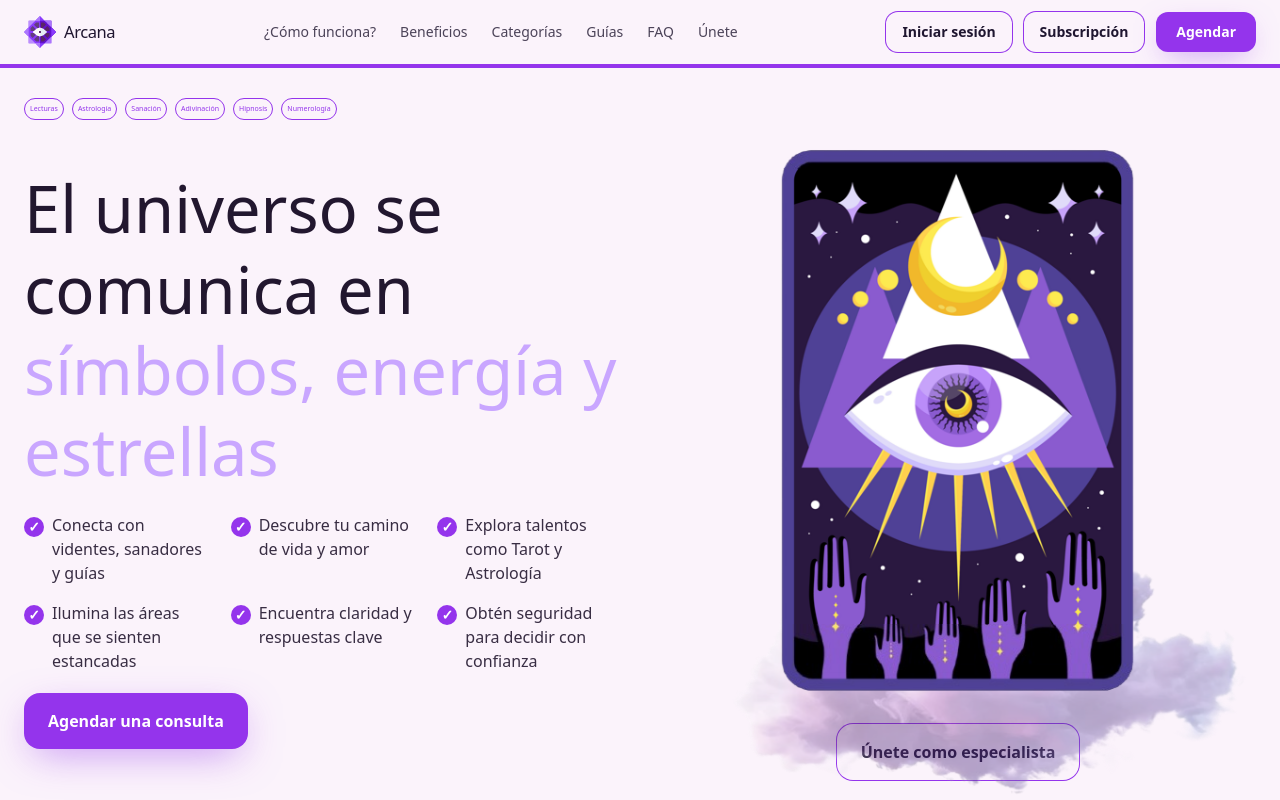
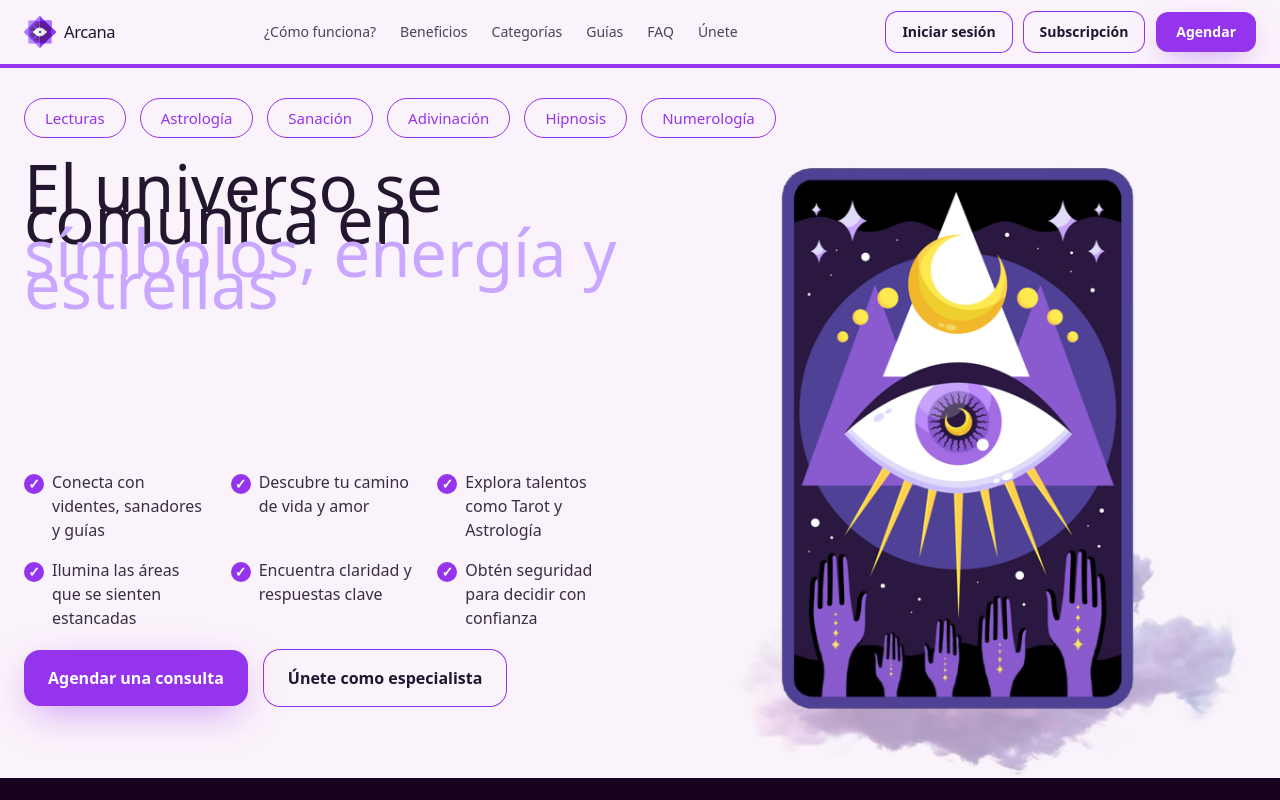
Before and after one commit to arcana302-art/arcana-v2, a Next.js app: page / in a window 1280 px wide. Shown: the top 800 px of the page. Built offline with nearby package versions, Linux system fonts and the light colour scheme.

Commit message:
Update Hero.tsx

```diff
--- a/app/components/Hero.tsx
+++ b/app/components/Hero.tsx
@@ -40,22 +40,22 @@ export default function Hero() {
         {/* TALENTS */}
         <nav
           aria-label="Talentos"
-          className="flex flex-wrap gap-2 mb-3 sm:mb-4 talents-row"
+          className="flex flex-wrap gap-3 sm:gap-3.5 mb-3 sm:mb-4 talents-row"
         >
           {talents.map((t) => (
             <Link
               key={t.href}
               href={t.href}
-              className="group rounded-full inline-flex items-center border border-[--chip-border] bg-[--chip-bg] hover:bg-[--chip-bg-hover] hover:shadow-[0_0_0_3px_rgba(148,52,236,0.15)] transition-colors"
+              className="group rounded-full px-4 sm:px-5 h-10 inline-flex items-center
+                text-[15px] sm:text-[15px]
+                border border-[--chip-border] bg-[--chip-bg]
+                hover:bg-[--chip-bg-hover] hover:shadow-[0_0_0_3px_rgba(148,52,236,0.15)]
+                transition-colors"
               style={{
                 ['--chip-border' as any]: BTN_PURPLE,
                 ['--chip-bg' as any]: 'transparent',
                 ['--chip-bg-hover' as any]: 'rgba(148,52,236,0.06)',
                 color: BTN_PURPLE,
-                height: 22, // Mobile ajustado
-                fontSize: 7, // Mobile más legible
-                paddingLeft: 5,
-                paddingRight: 5,
               } as React.CSSProperties}
             >
               {t.label}
@@ -81,10 +81,13 @@ export default function Hero() {
                   width={560}
                   height={790}
                   priority
-                  className="h-auto w-full scale-[1.2]" // 20% más grande
+                  className="h-auto w-full scale-[1.25]" // 5% extra tamaño sobre 20% previo
                 />
               </div>
             </div>
+
+            {/* SPACING BETWEEN TITLE AND BULLETS */}
+            <div className="mt-6 sm:mt-[25%]"></div>
 
             {/* BULLETS */}
             <div className="grid grid-cols-1 sm:grid-cols-2 md:grid-cols-3 gap-x-6 gap-y-4 mt-4 sm:mt-5 bullets-grid">
@@ -96,14 +99,20 @@ export default function Hero() {
               ))}
             </div>
 
-            {/* BUTTON DESKTOP LEFT */}
-            <div className="hidden lg:flex lg:justify-start mt-5">
+            {/* BUTTONS DESKTOP */}
+            <div className="hidden lg:flex lg:gap-4 mt-5">
               <a
                 href="#"
                 className="inline-flex items-center justify-center rounded-2xl px-6 h-14 text-white text-base font-semibold"
                 style={{ backgroundColor: BTN_PURPLE, boxShadow: '0 12px 40px -10px rgba(148,52,236,0.55)' }}
               >
                 Agendar una consulta
+              </a>
+              <a
+                href="#"
+                className="inline-flex items-center justify-center rounded-2xl px-6 h-14 text-[#1f1630] font-semibold bg-transparent ring-1 ring-[#9434ec] hover:bg-[#9434ec]/10 transition"
+              >
+                Únete como especialista
               </a>
             </div>
           </div>
@@ -126,16 +135,6 @@ export default function Hero() {
                 className="h-auto w-[330px] lg:w-[390px]"
               />
             </div>
-
-            {/* BUTTON DESKTOP RIGHT */}
-            <div className="mt-5">
-              <a
-                href="#"
-                className="inline-flex items-center justify-center rounded-2xl px-6 h-14 text-[#1f1630] font-semibold bg-transparent ring-1 ring-[#9434ec] hover:bg-[#9434ec]/10 transition"
-              >
-                Únete como especialista
-              </a>
-            </div>
           </div>
         </div>
       </div>
@@ -156,18 +155,48 @@ export default function Hero() {
 
         /* MOBILE */
         @media (max-width: 639px) {
-          .talents-row { margin-bottom: 16px; justify-content: space-between; flex-wrap: wrap; }
-          .hero-title-1 { font-size: 35px; font-weight: normal; }
-          .hero-card-mobile img { width: 100% !important; height: auto; }
-          .bullets-grid { grid-template-columns: repeat(2, minmax(0, 1fr)); gap-x: 12px; gap-y: 16px; margin-bottom: 16px; }
-          .bullet-text { font-size: 14px; line-height: 1.4; }
-          .hero-title-wrapper { flex-direction: row; align-items: center; justify-content: flex-start; gap: 16px; }
+          .talents-row {
+            margin-bottom: 16px;
+            justify-content: space-between;
+            flex-wrap: wrap;
+          }
+          .hero-title-1 {
+            font-size: 35px;
+            font-weight: normal;
+            line-height: 1.1;
+          }
+          .hero-card-mobile img {
+            width: 100% !important;
+            height: auto;
+          }
+          .bullets-grid {
+            grid-template-columns: repeat(2, minmax(0, 1fr));
+            gap-x: 12px;
+            gap-y: 16px;
+            margin-bottom: 16px;
+          }
+          .bullet-text {
+            font-size: 14px;
+            line-height: 1.4;
+          }
+          .hero-title-wrapper {
+            flex-direction: row;
+            align-items: center;
+            justify-content: flex-start;
+            gap: 16px;
+          }
         }
 
         /* DESKTOP */
         @media (min-width: 1024px) {
-          .hero-title-1 { font-size: 65px; font-weight: normal; }
-          .bullet-text { font-size: 16px; }
+          .hero-title-1 {
+            font-size: 65px;
+            font-weight: normal;
+            line-height: 0.5; /* reducir espacio entre líneas a la mitad */
+          }
+          .bullet-text {
+            font-size: 16px;
+          }
         }
       `}</style>
     </section>
```
